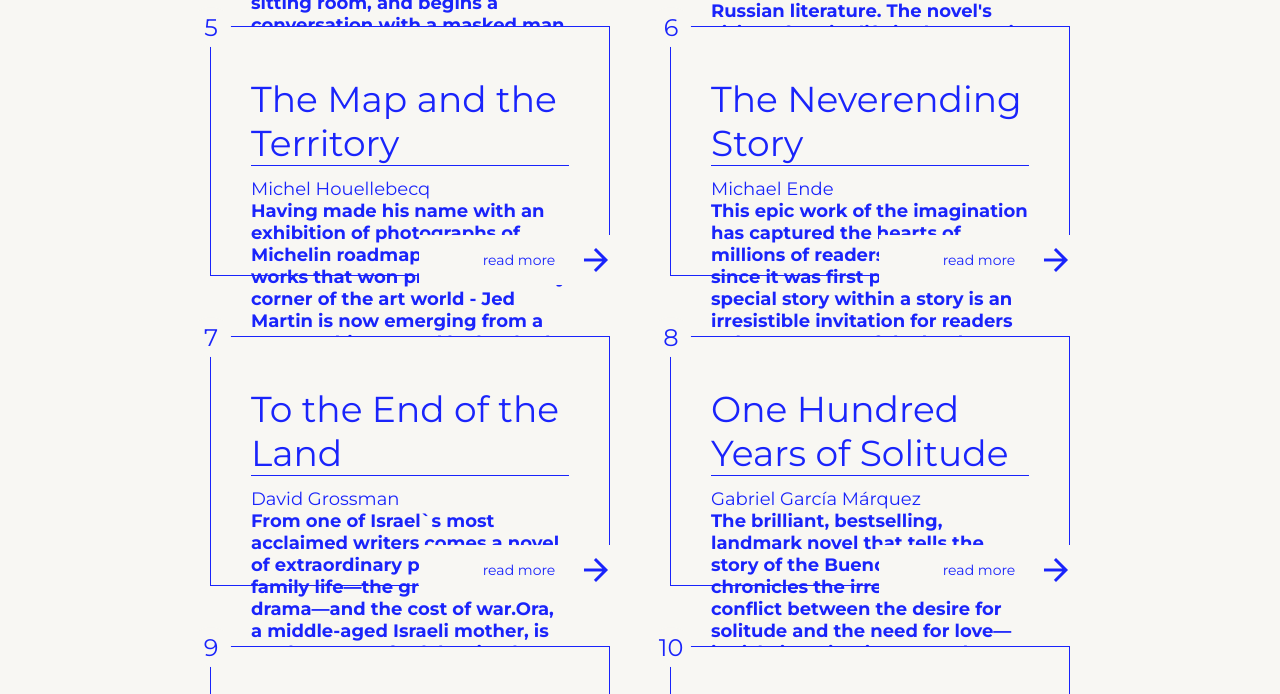
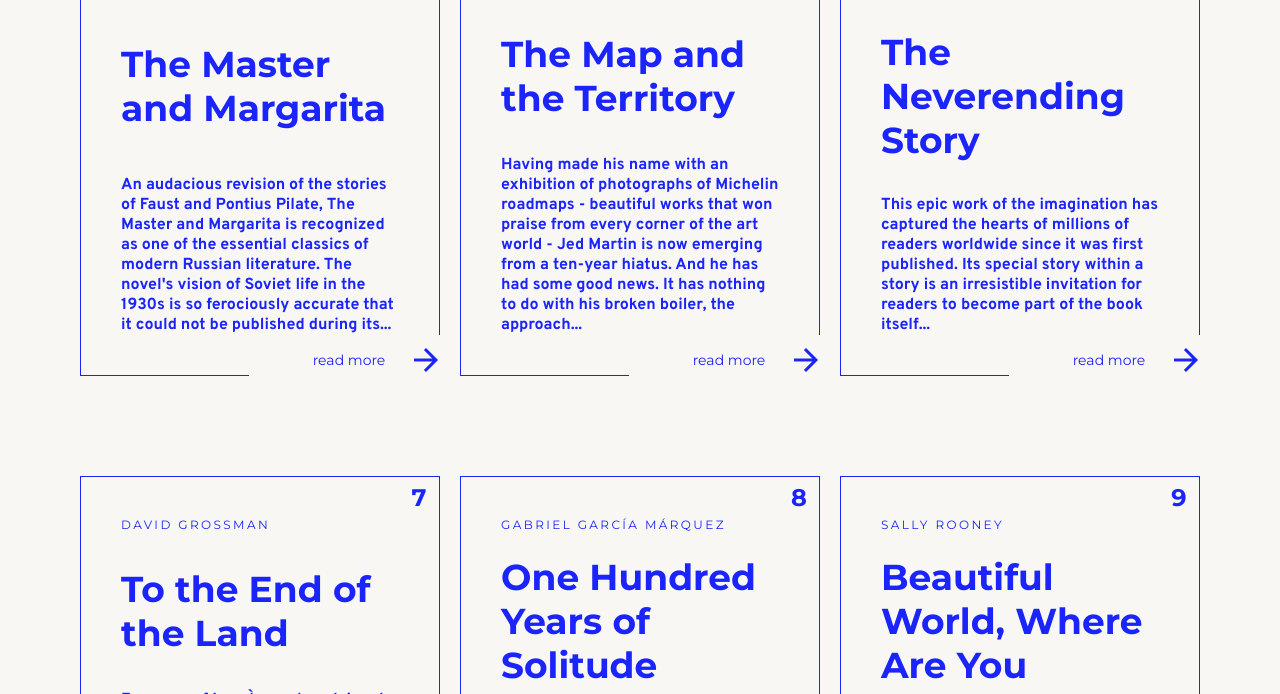
Before and after one commit to szylwythot/final-exam-UI-Build-books, a plain HTML site: page index.html in a window 1280 px wide. Shown: the part 714-1408 px from the top of the page. Drawn offline with Linux system fonts and the light colour scheme.

Commit message:
fonts inside box is ready

```diff
--- a/frontend/script.js
+++ b/frontend/script.js
@@ -8,12 +8,9 @@ async function fetchBooks(){
 function cardComponent({title, sub, text}, buttonText, key){
     return `
         <div class="book" data-key="${key}">
-            <!--<div class="circle">${key}</div>-->
-            <h2>${title}</h2>
-            <div class="details">
-                <h3>${sub}</h3>
-                <h4>${text}</h4>
-            </div>
+            <h3 class="author">${sub}</h3>
+            <h2 class="title">${title}</h2>
+            <h4 class="text">${text}</h4>
             <div class="button">
                 <div class="details-text">${buttonText}</div>
                 <span class="material-icons">arrow_forward</span><!--e5c8-->
@@ -33,7 +30,7 @@ function booksComponent(books, buttonText){
 function header(logo){
     return `
         <header>
-            <h2 class="title">${logo}<h2>
+            <h1>${logo}<h1>
             <button>
                 <h2><span class="material-icons">menu</span><h2>
             </button>
--- a/frontend/style.css
+++ b/frontend/style.css
@@ -37,7 +37,7 @@ header{
 }
 
 
-header h2.title {
+header h1 {
     position: absolute;
     left: 10px;
     top: 50%;
@@ -67,27 +67,25 @@ section.books{
     left: 50%;
     transform: translateX(-50%); */
 
-    max-width: 1200px;
+    max-width: 1280px;
     /* min-width: 420px; */
     margin: 0 auto;
     padding: 120px 40px;
 
     display: flex;
     flex-wrap: wrap;
-    gap: 60px;
+    gap: 100px 20px;
     justify-content: center;
 }
 
 div.book::before {
     content:attr(data-key);
     position: absolute;
-    top: -20px;
-    left: -20px;
+    top: 0;
+    right: 0;
 
     width: 40px;
     height: 40px;
-    border-radius: 40px;
-    /* border: var(--secondary) 2px solid; */
 
     display: flex;
     align-items: center;
@@ -97,18 +95,19 @@ div.book::before {
 
     background-color: var(--secondaryColor);
     color: var(--primaryColor);
+    font-weight: 700;
 }
 
 div.book{
     position: relative;
 
     /* width: calc(100% - 80px); */
-    height: 250px;
-    flex-basis: 400px;
+    height: 435px;
+    flex-basis: 360px;
 
     background-color: var(--secondaryColor);
 
-    padding: 50px 40px 50px 40px;
+    padding: 40px;
     border:  1px var(--primaryColor)  solid;
 
     color: var(--primaryColor);
@@ -119,27 +118,22 @@ div.book{
 
 }
 
-.book h2{
-    font-size: 36px;
+.book .author{
+    font-size: 12px;
+    letter-spacing: 0.2em;
     font-weight: 400;
+    text-transform: uppercase;
 }
 
-.book .details{
-    height: 68px;
-
-    padding-top: 12px;
-    padding-bottom: 12px;
-    border-top: var(--primaryColor) 1px solid;
+.book .title{
+    font-size: 36px;
+    font-weight: 700;
 }
 
-.book h3{
-    font-size: 18px;
-    font-weight: 400;
-}
-
-.book h4{
-    font-size: 18px;
+.book .text{
+    font-size: 16px;
     font-weight: 700;
+    font-family: var(--secondaryFont);
 }
 
 .book .button{
```
